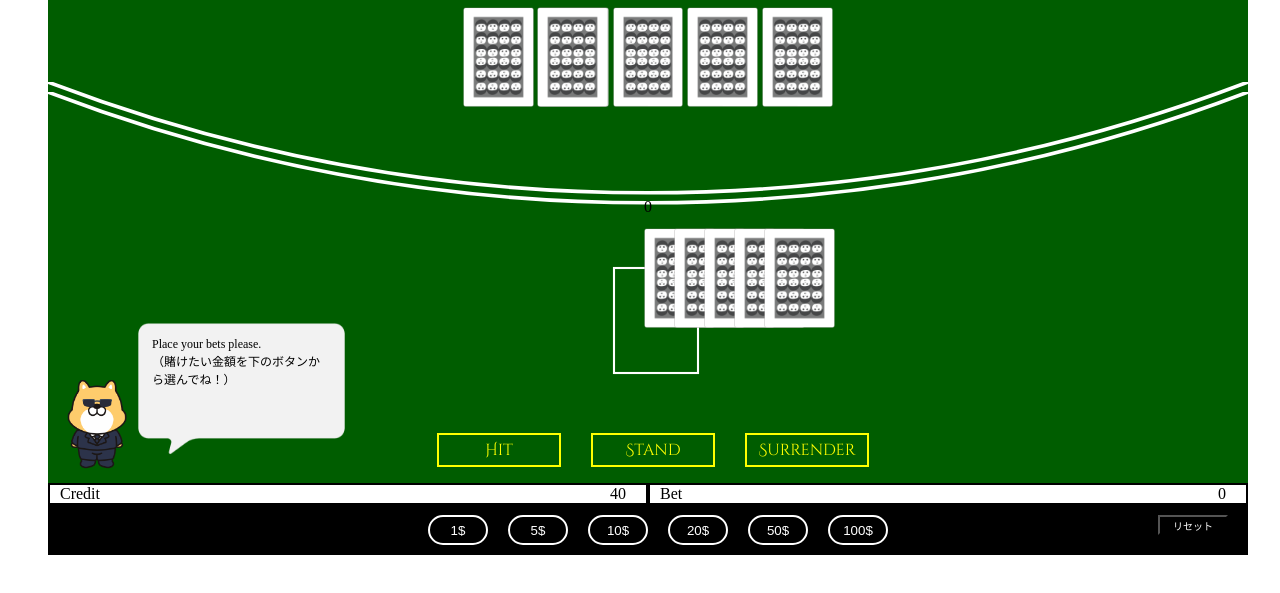
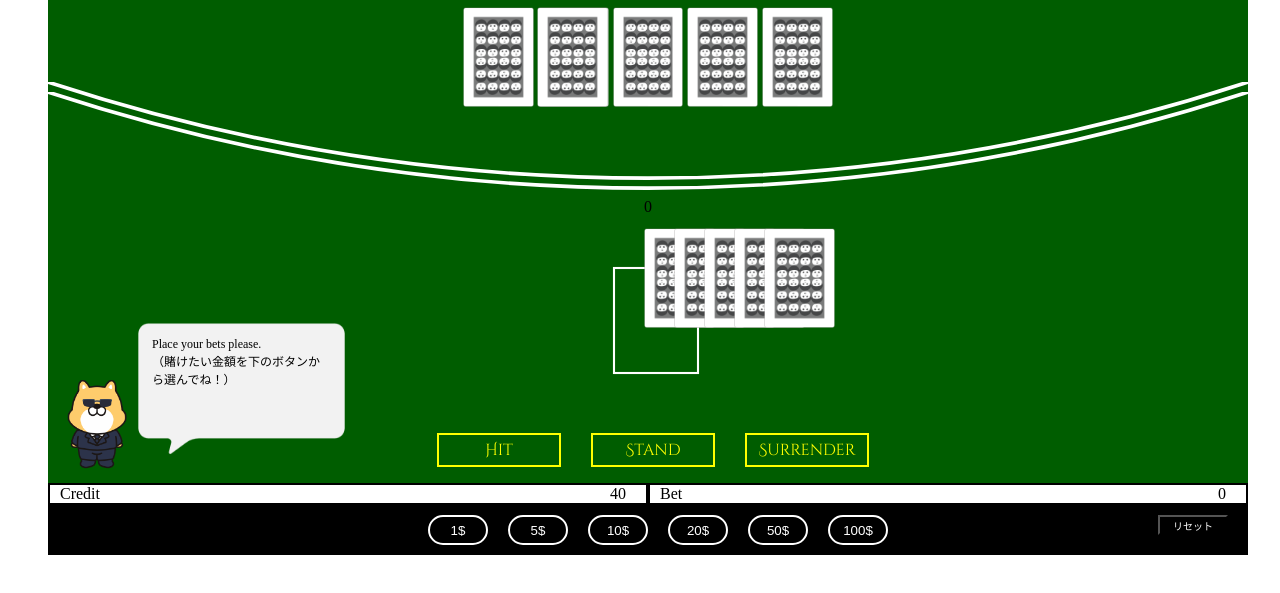
Before and after one commit to mirianoda/blackjack, a plain HTML site: page game.html in a window 1280 px wide. Shown: the part 79-672 px from the top of the page. Drawn offline with Linux system fonts and the light colour scheme; some packages are replaced by stand-ins of ours; a script that the page names is missing; a web font is replaced by a local one.

Commit message:
Update game.html

```diff
--- a/game.html
+++ b/game.html
@@ -33,10 +33,10 @@
 
     <div class="line">
       <svg viewBox="0 0 100 10" class="svg1">
-        <path d="M 0,0 A 140,140 0 0 0 100,0" stroke="white" fill="none" stroke-width="0.3" />
+        <path d="M 0,0 A 160,160 0 0 0 100,0" stroke="white" fill="none" stroke-width="0.3" />
       </svg>
       <svg viewBox="0 0 100 10" class="svg2">
-        <path d="M 0,0 A 140,140 0 0 0 100,0" stroke="white" fill="none" stroke-width="0.3" />
+        <path d="M 0,0 A 160,160 0 0 0 100,0" stroke="white" fill="none" stroke-width="0.3" />
       </svg>
     </div>
 
```
